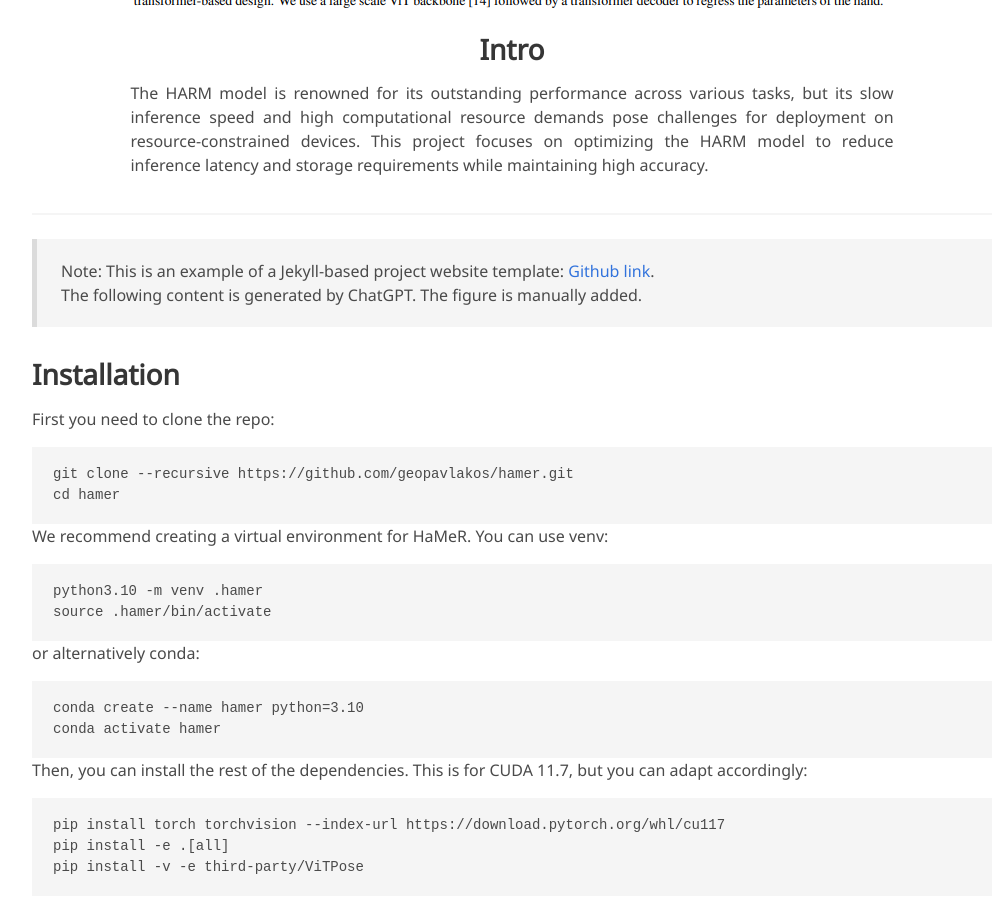
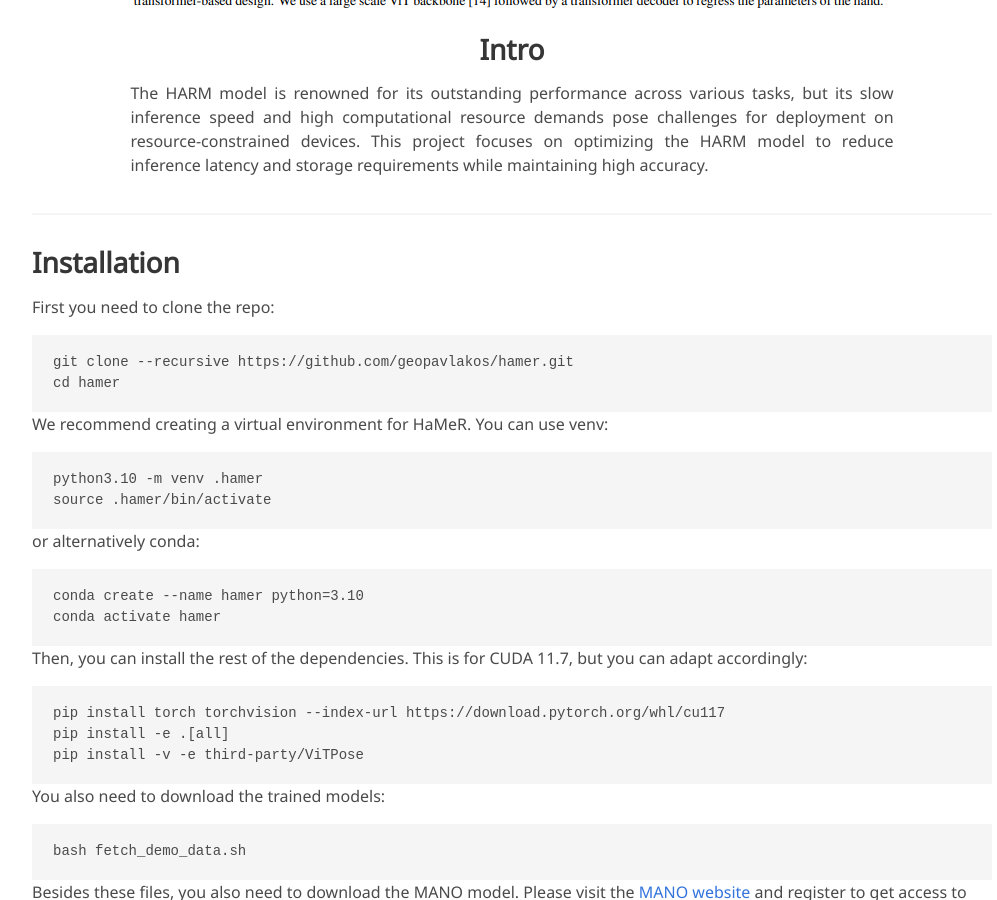
Before and after one commit to itcxx/Minimizationo-of-HaMeR-model-, a Jekyll site: the page built from index.md, in a window 1280 px wide and 900 px high, scrolled down 769 px. Shown: the whole window, without its empty margins (128-1125 px from the left). Built offline with Jekyll 4.4.1, drawn with Linux system fonts in a browser that asks for light colours; some web fonts are replaced; some of the changed text lies outside the part shown.

Commit message:
Update index.md

```diff
--- a/index.md
+++ b/index.md
@@ -32,8 +32,6 @@ data: None
 
 ---
 
-> Note: This is an example of a Jekyll-based project website template: [Github link](https://github.com/shunzh/project_website).\
-> The following content is generated by ChatGPT. The figure is manually added.
 
 ## Installation
 First you need to clone the repo:
```
Also changed, not shown: other parts of index.md (+5 -0 lines).
